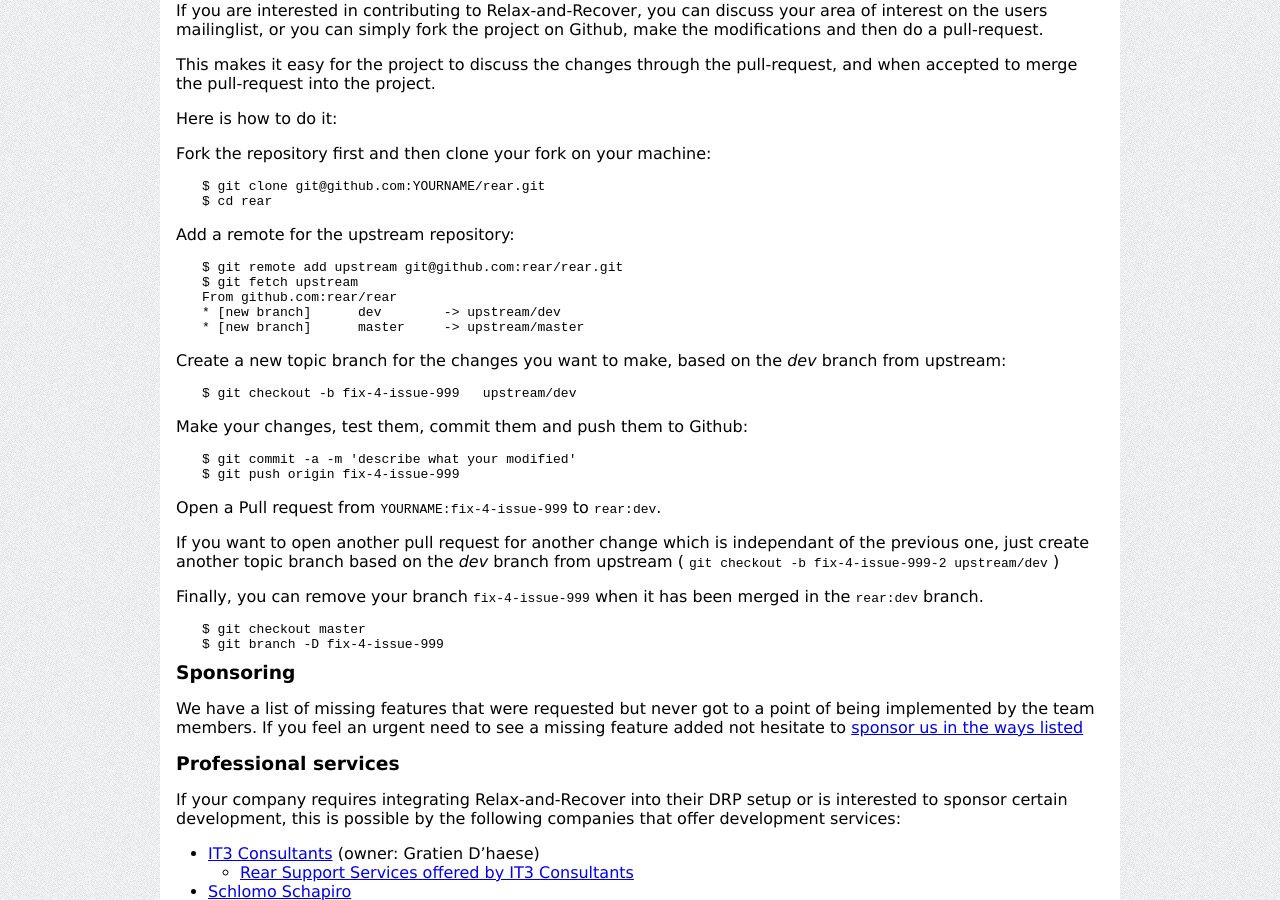
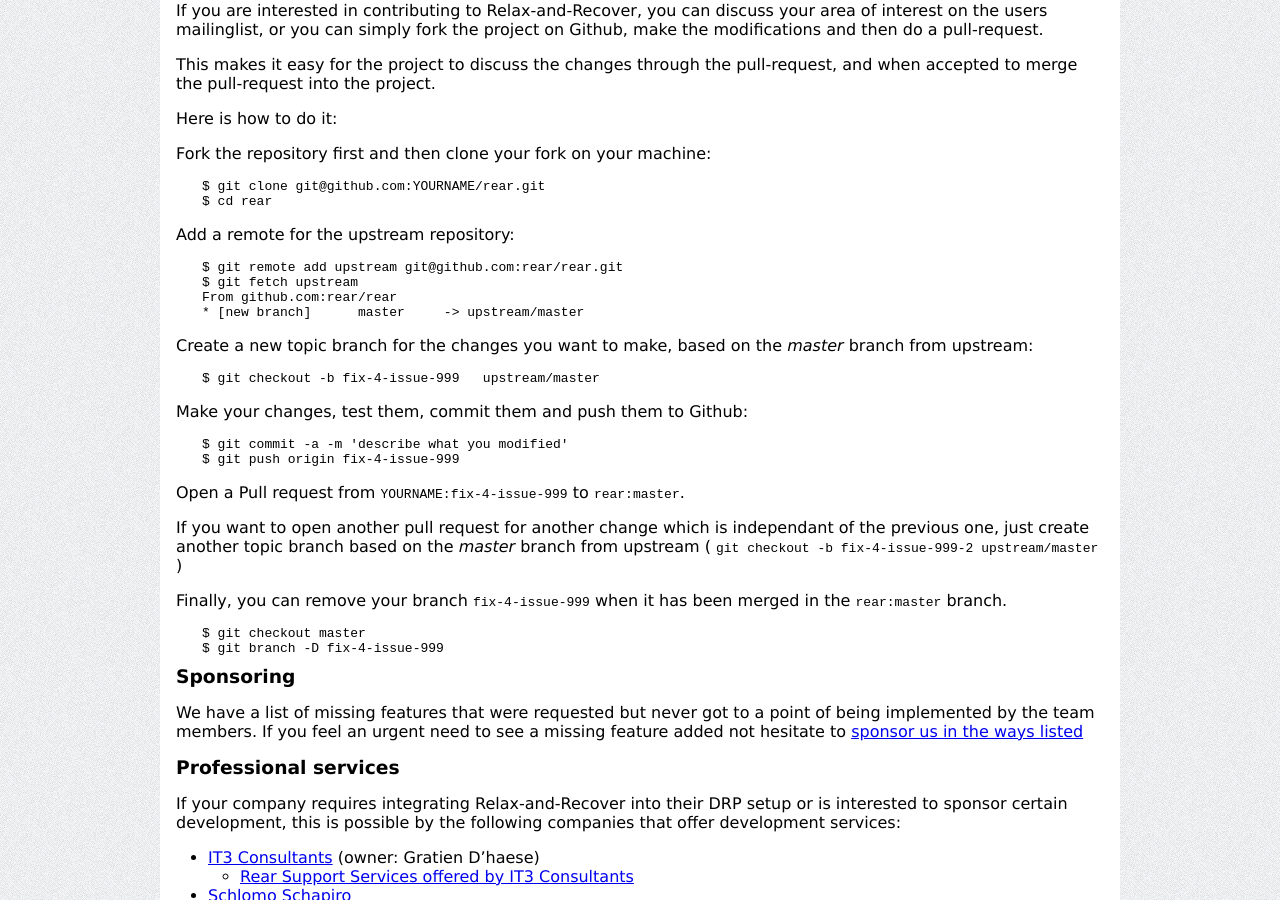
Before and after one commit to rear/rear.github.com, a Jekyll site: the page built from development/index.md, in a window 1280 px wide and 900 px high, scrolled down 695 px. Built offline with Jekyll 4.4.1, drawn with Linux system fonts in a browser that asks for light colours; comment, search, counter and statistics services are not loaded.

Commit message:
renamed the dev branch to master (again)

```diff
--- a/development/index.md
+++ b/development/index.md
@@ -59,24 +59,23 @@
     $ git remote add upstream git@github.com:rear/rear.git
     $ git fetch upstream
     From github.com:rear/rear
-    * [new branch]      dev        -> upstream/dev
     * [new branch]      master     -> upstream/master
 
 
-Create a new topic branch for the changes you want to make, based on the *dev* branch from upstream:
+Create a new topic branch for the changes you want to make, based on the *master* branch from upstream:
 
-    $ git checkout -b fix-4-issue-999   upstream/dev
+    $ git checkout -b fix-4-issue-999   upstream/master
 
 Make your changes, test them, commit them and push them to Github:
 
-    $ git commit -a -m 'describe what your modified'
+    $ git commit -a -m 'describe what you modified'
     $ git push origin fix-4-issue-999
 
-Open a Pull request from `YOURNAME:fix-4-issue-999` to `rear:dev`.
+Open a Pull request from `YOURNAME:fix-4-issue-999` to `rear:master`.
 
-If you want to open another pull request for another change which is independant of the previous one, just create another topic branch based on the *dev* branch from upstream ( `git checkout -b fix-4-issue-999-2 upstream/dev` )
+If you want to open another pull request for another change which is independant of the previous one, just create another topic branch based on the *master* branch from upstream ( `git checkout -b fix-4-issue-999-2 upstream/master` )
 
-Finally, you can remove your branch `fix-4-issue-999` when it has been merged in the `rear:dev` branch.
+Finally, you can remove your branch `fix-4-issue-999` when it has been merged in the `rear:master` branch.
 
     $ git checkout master
     $ git branch -D fix-4-issue-999
```
